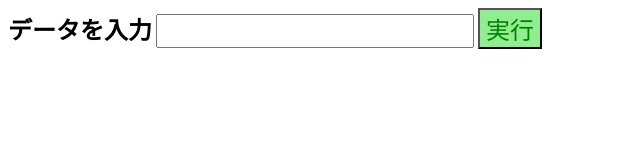
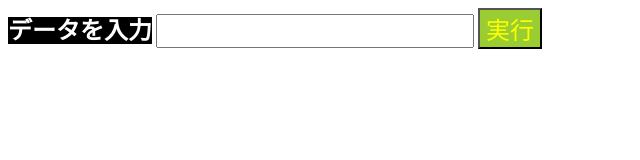
Before and after one commit to watanabe-hiroki2000/kadai-01, a plain HTML site: page kadai-07/index.html in a window 1280 px wide. Shown: the whole page, without its empty margins (0-640 px from the left). Drawn offline with Linux system fonts and the light colour scheme.

Commit message:
課題7を追加

```diff
--- a/kadai-07/index.html
+++ b/kadai-07/index.html
@@ -3,18 +3,21 @@
 <meta charset="utf-8">
 <style>
 /* ここにcssを書いていく */
+
 label {
     font-size: 24px;
     font-weight: bold;
     font-family: sans-serif;
+    color: white;
+    background-color: black;
 }
 input {
     font-size: 24px;
 }
 button {
     font-size: 24px;
-    color: green;
-    background: lightgreen;
+    color: yellow;
+    background: yellowgreen;
 }
 </style>
 </head>
```
